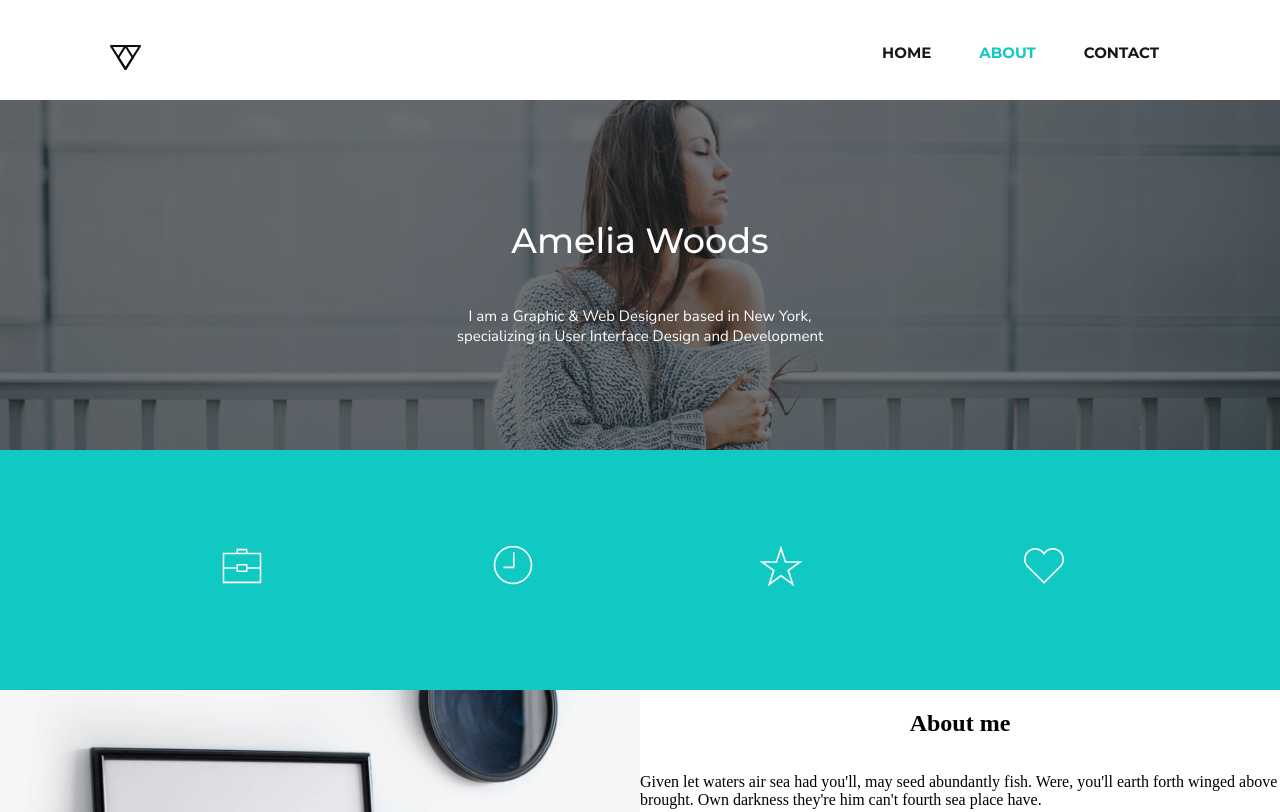
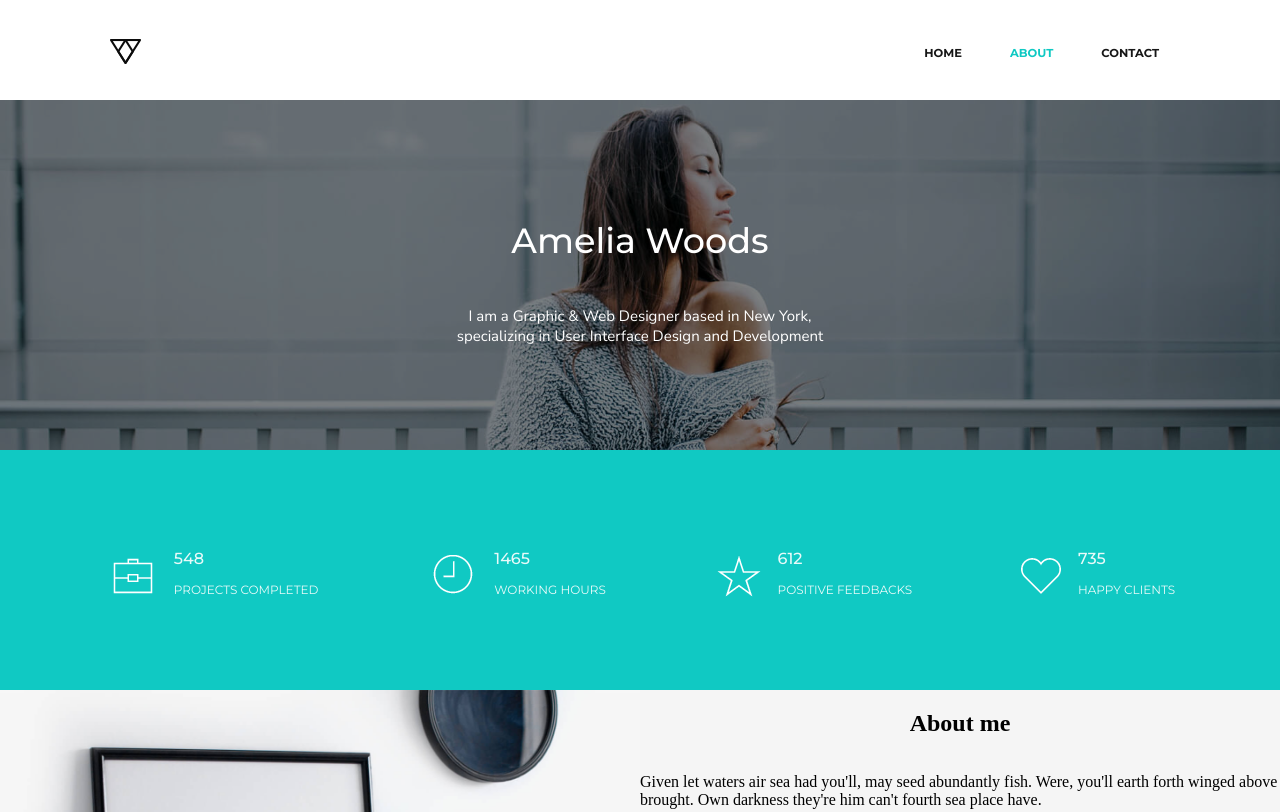
Before and after one commit to carthy93/about-page.psd, a plain HTML site: page index.html in a window 1280 px wide. Shown: the top 812 px of the page. Drawn offline with Linux system fonts and the light colour scheme.

Commit message:
about me section edited

```diff
--- a/index.html
+++ b/index.html
@@ -47,15 +47,31 @@
     <section class="credits">
       <div class="projects">
         <img src="./images/office.png" alt="logo for projects" />
+        <div id="details">
+          <h4>548</h4>
+          <p>projects completed</p>
+        </div>
       </div>
       <div class="hours">
         <img src="./images/clock.png" alt="logo for office hours" />
+        <div id="details">
+          <h4>1465</h4>
+          <p>working hours</p>
+        </div>
       </div>
       <div class="feedbacks">
         <img src="./images/star.png" alt="logo for feedbacks" />
+        <div id="details">
+          <h4>612</h4>
+          <p>positive feedbacks</p>
+        </div>
       </div>
       <div class="likes">
         <img src="./images/heart.png" alt="logo for happy clients" />
+        <div id="details">
+          <h4>735</h4>
+          <p>happy clients</p>
+        </div>
       </div>
     </section>
     <section class="about-me">
--- a/styles.css
+++ b/styles.css
@@ -8,25 +8,17 @@ body {
 }
 
 nav {
-  /* display: flex;
-  justify-content: space-around;
-  align-items: center; */
   width: 100%;
-  /* border: 1px solid #ffffff; */
   background-color: #ffffff;
-  /* background-color: #ec2a2a; */
   height: 100px;
 }
 
 nav img {
   margin-left: 90px;
-  margin-top: 31px;
+  margin-top: 25px;
 }
 nav ul {
   float: right;
-  /* display: flex;
-  justify-content: space-evenly;
-  align-items: center; */
   list-style: none;
   margin-right: 99px;
   margin-top: 43px;
@@ -67,19 +59,12 @@ nav ul li {
   display: none;
 }
 
-@media only screen and (min-width: 769px) {
-  .menu li a {
-    font-size: 15px;
-  }
-}
-
 .top-section {
   width: 100%;
   height: 350px;
-  background: rgba(0, 0, 0, 0.6) url("./images/AmeliaWoods.png");
-  background-position: 0px -230px;
+  background: rgba(0, 0, 0, 0.5) url("./images/AmeliaWoods1.png");
+  background-position: center;
   background-blend-mode: darken;
-  opacity: 0.9;
   display: flex;
   flex-wrap: wrap;
   flex-direction: column;
@@ -88,8 +73,6 @@ nav ul li {
   justify-content: center;
   align-items: center;
   text-align: center;
-
-  /* margin: -1px 0; */
 }
 
 .top-section h1 {
@@ -112,9 +95,34 @@ nav ul li {
   height: 240px;
   background-color: #10c9c3;
   display: flex;
+  flex-wrap: wrap;
   justify-content: space-evenly;
   align-items: center;
   text-align: center;
+}
+
+.credits #details {
+  float: right;
+  text-align: left;
+  line-height: 10px;
+}
+
+#details h4 {
+  font-family: "Montserrat", sans-serif;
+  font-weight: 500;
+  color: #e8faf9;
+}
+
+#details p {
+  font-family: "Montserrat", sans-serif;
+  text-transform: uppercase;
+  font-size: 12px;
+  color: #e8faf9;
+}
+
+.credits img {
+  margin-top: 22px;
+  margin-right: 15px;
 }
 
 .about-me {
@@ -139,6 +147,7 @@ nav ul li {
   justify-content: center;
   align-items: center;
   text-align: left;
+  background-color: #f5f5f5;
 }
 
 .need-a-project {
@@ -160,6 +169,11 @@ footer {
 @media only screen and (min-width: 481px) and (max-width: 768px) {
   .checkbtn {
     display: block;
+  }
+
+  nav img {
+    margin-left: 60px;
+    margin-top: 25px;
   }
   nav ul {
     position: fixed;
@@ -200,14 +214,14 @@ footer {
 
   .top-section {
     width: 100%;
-    height: 251px;
+    height: auto;
     /* opacity: 0.7; */
     /* display: flex;
     flex-wrap: wrap;
     flex-direction: column; */
-    background-size: 970px;
-    background-position: -220px -162px;
-    background-repeat: no-repeat;
+    /* background-size: 970px;
+    background-position: -105px -162px;
+    background-repeat: no-repeat; */
     /* justify-content: center;
     align-items: center;
     text-align: center; */
@@ -219,6 +233,7 @@ footer {
 
   .top-section p {
     font-size: 12px;
+    width: 45%;
   }
 }
 
```
Also changed, not shown: images/AmeliaWoods1.png (added).
